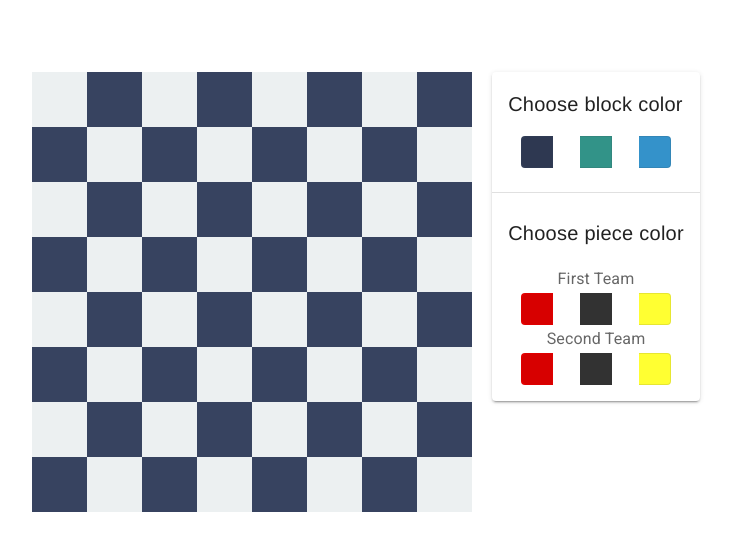
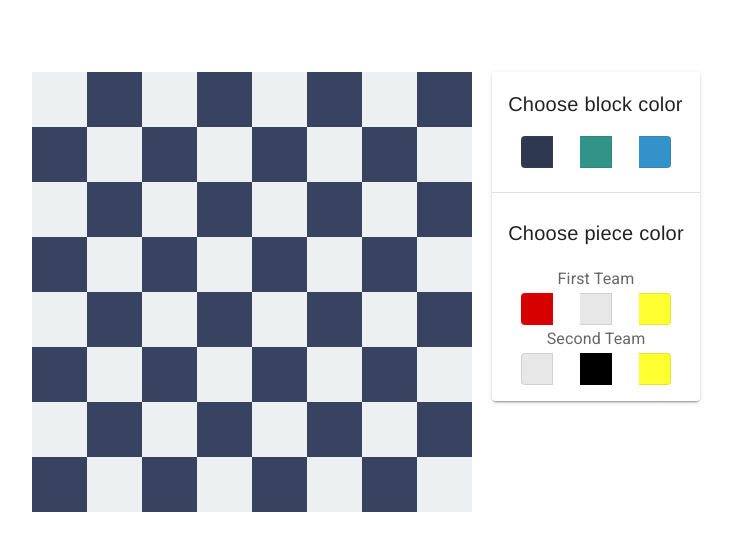
Before and after one commit to Najia25/checkers-board-game, a Vue app: page / in a window 1280 px wide. Shown: the top 550 px of the page, without its empty margins (284-1016 px from the left). Built offline with nearby package versions, Linux system fonts and the light colour scheme.

Commit message:
fixed piece color customization logic

```diff
--- a/src/components/ColorSettings.vue
+++ b/src/components/ColorSettings.vue
@@ -26,12 +26,11 @@
         <v-btn-toggle class="d-flex justify-space-around" v-model="pieceColorFirstTeam" mandatory>
           <v-btn
             v-for="item in pieceColors"
-            :key="item.color"
-            :style="{background: item.color}"
+            :key="item"
+            :style="{background: item}"
             x-small
-            @change="selectedItem = item.id"
-            :value="item.color"
-            :disabled="selectedItem === item.id"
+            :value="item"
+            :disabled="item === selectedPieceColorSecondTeam"
             fab
           >
           </v-btn>
@@ -43,12 +42,11 @@
         <v-btn-toggle class="d-flex justify-space-around" v-model="pieceColorSecondTeam" mandatory>
           <v-btn
             v-for="item in pieceColors"
-            :key="item.color"
-            :style="{background: item.color}"
+            :key="item"
+            :style="{background: item}"
             x-small
-            @change="selectedItem = item.id"
-            :value="item.color"
-            :disabled="selectedItem === item.id"
+            :value="item"
+            :disabled="item === selectedPieceColorFirstTeam"
             fab
           >
           </v-btn>
@@ -59,31 +57,17 @@
 </template>
 
 <script>
+import { mapState } from 'vuex'
 export default {
   data () {
     return {
       blockColor: '',
       pieceColorFirstTeam: '',
-      pieceColorSecondTeam: '',
-      selectedItem: 0
+      pieceColorSecondTeam: ''
     }
   },
   computed: {
-    blockColors () {
-      return this.$store.state.blockColors
-    },
-    pieceColors () {
-      return this.$store.state.pieceColors
-    }
-
-  },
-  created () {
-    let count = 1;
-
-    this.pieceColors.forEach(el => {
-      el.id = count
-      count++
-    })
+    ...mapState(['blockColors', 'pieceColors', 'selectedPieceColorFirstTeam', 'selectedPieceColorSecondTeam'])
   },
   watch: {
     blockColor () {
--- a/src/store/state.js
+++ b/src/store/state.js
@@ -3,17 +3,7 @@
 export default {
   selectedBlockColor: "#374360",
   blockColors: ["#374360", "#00796B", "#0277BD"],
-  pieceColors: [
-    {
-      color: "Red"
-    },
-    {
-      color: "Black"
-    },
-    {
-      color: "Yellow"
-    }
-  ],
+  pieceColors: ["Red","Black","Yellow"],
   selectedPieceColorFirstTeam: "Red",
   selectedPieceColorSecondTeam: "Black"
 }
```
